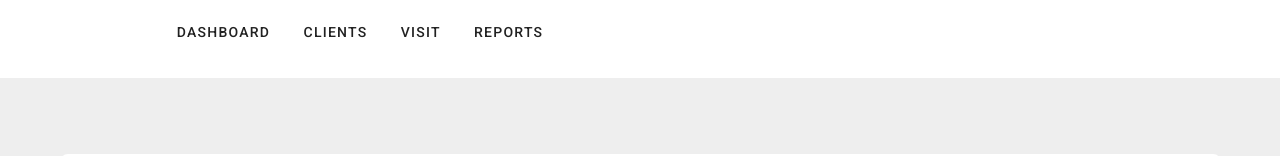
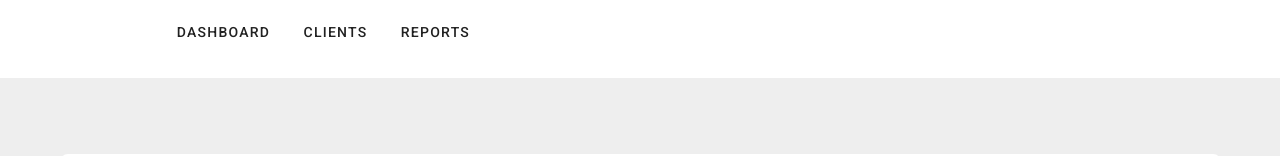
Before and after one commit to BIT-WCTC-Green/MHVI-CRM, a Vue app: page /#/Header in a window 1280 px wide. Shown: the top 156 px of the page. Built offline with nearby package versions, Linux system fonts and the light colour scheme.

Commit message:
Update Template.vue

```diff
--- a/src/views/Template.vue
+++ b/src/views/Template.vue
@@ -53,7 +53,6 @@
             links: [
                 'Dashboard',
                 'Clients',
-                'Visit',
                 'Reports',
             ],
         }),
```
